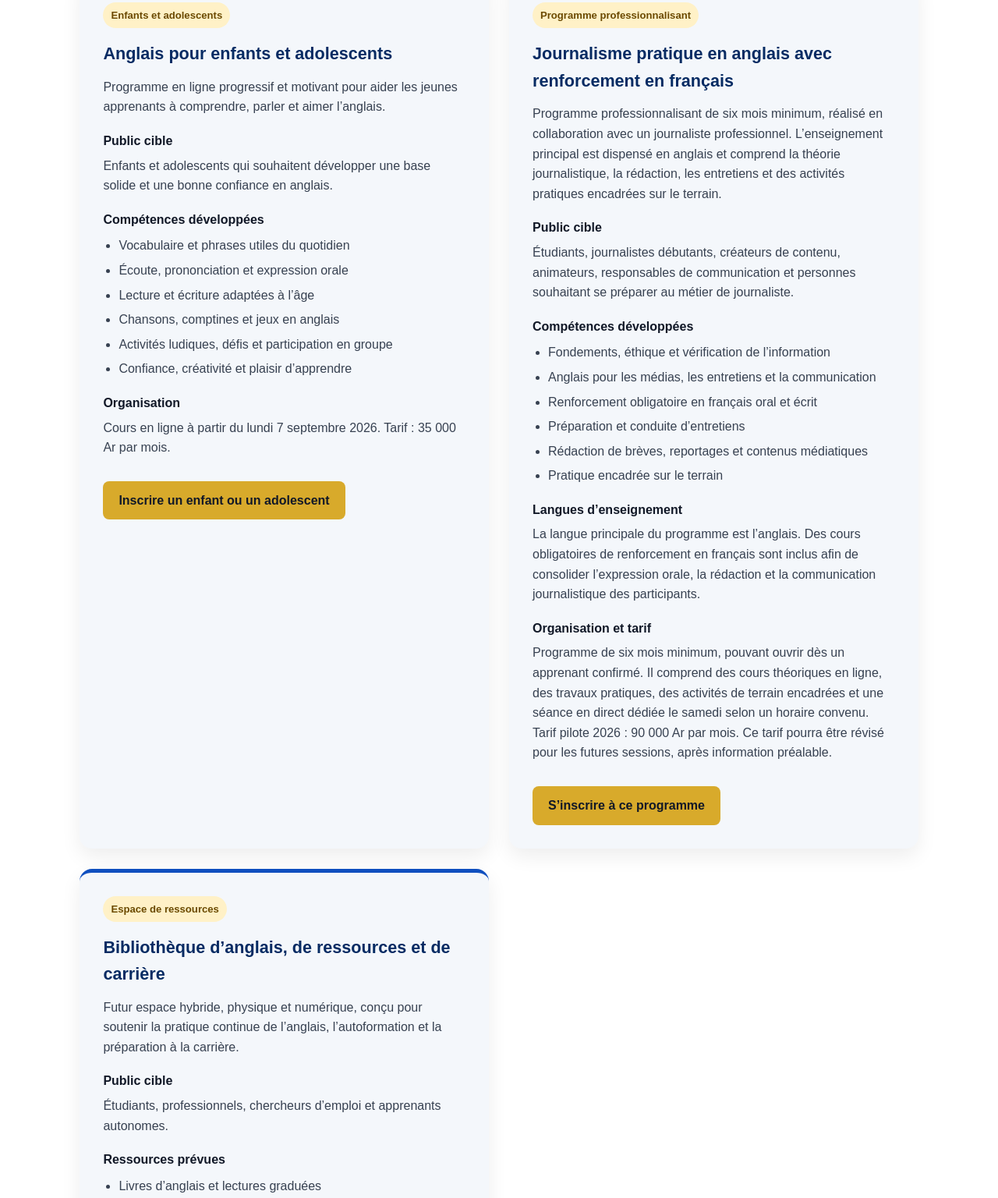
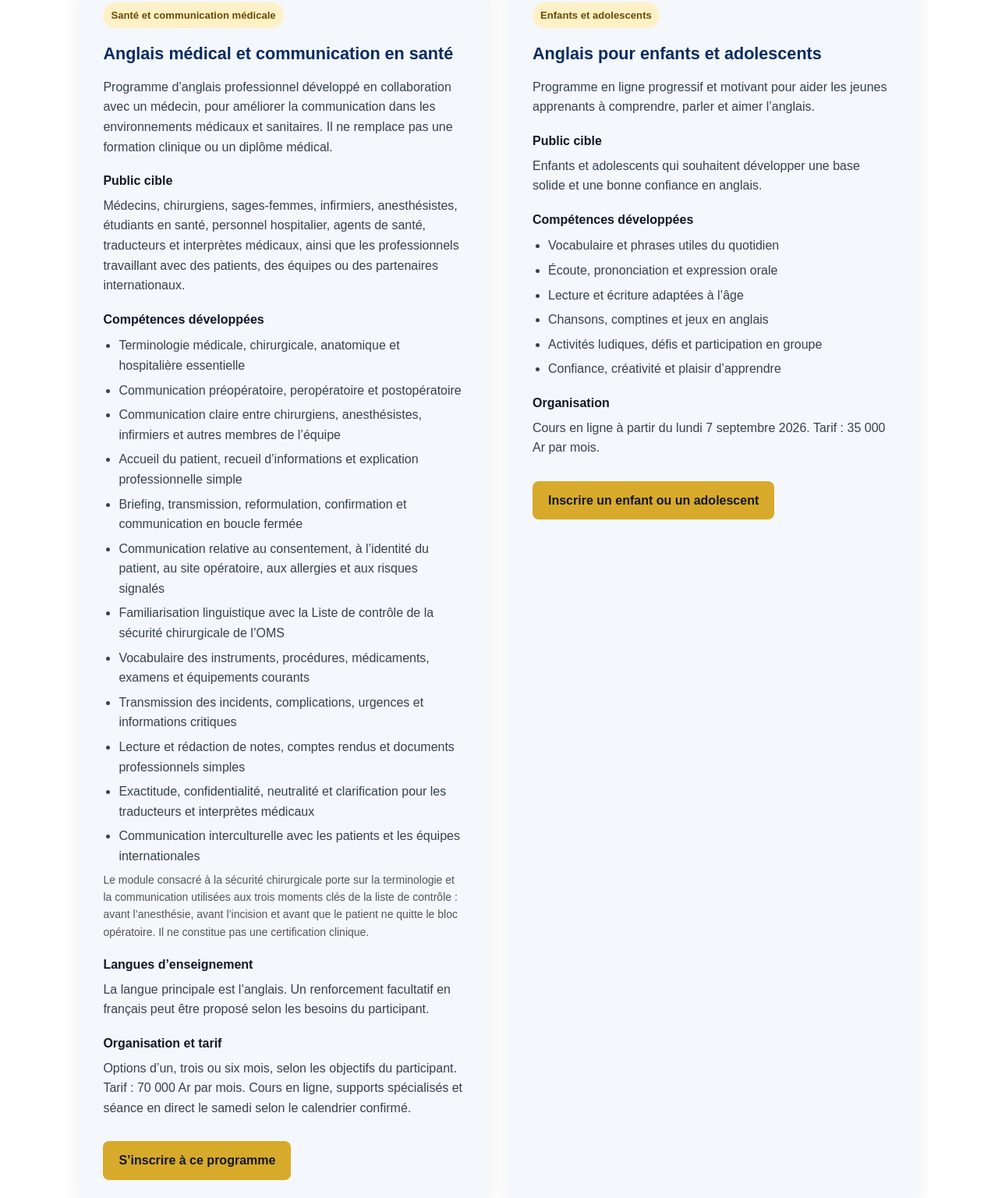
Before and after one commit to clarrydimbisoa/alliance-anglophone-site, a plain HTML site: page fr/programmes.html in a window 1280 px wide. Shown: the part 5148-6684 px from the top of the page at 78% size. Drawn offline with Linux system fonts and the light colour scheme.

Commit message:
Add Medical English and perioperative communication program

```diff
--- a/fr/programmes.html
+++ b/fr/programmes.html
@@ -673,6 +673,60 @@
         </article>
 
         <article class="program-card">
+  <span class="tag">Santé et communication médicale</span>
+  <h3>Anglais médical et communication en santé</h3>
+  <p>
+    Programme d’anglais professionnel développé en collaboration avec un médecin,
+    pour améliorer la communication dans les environnements médicaux et sanitaires.
+    Il ne remplace pas une formation clinique ou un diplôme médical.
+  </p>
+
+  <h4>Public cible</h4>
+<p>
+  Médecins, chirurgiens, sages-femmes, infirmiers, anesthésistes, étudiants en
+  santé, personnel hospitalier, agents de santé, traducteurs et interprètes
+  médicaux, ainsi que les professionnels travaillant avec des patients,
+  des équipes ou des partenaires internationaux.
+</p>
+
+  <h4>Compétences développées</h4>
+<ul>
+  <li>Terminologie médicale, chirurgicale, anatomique et hospitalière essentielle</li>
+  <li>Communication préopératoire, peropératoire et postopératoire</li>
+  <li>Communication claire entre chirurgiens, anesthésistes, infirmiers et autres membres de l’équipe</li>
+  <li>Accueil du patient, recueil d’informations et explication professionnelle simple</li>
+  <li>Briefing, transmission, reformulation, confirmation et communication en boucle fermée</li>
+  <li>Communication relative au consentement, à l’identité du patient, au site opératoire, aux allergies et aux risques signalés</li>
+  <li>Familiarisation linguistique avec la Liste de contrôle de la sécurité chirurgicale de l’OMS</li>
+  <li>Vocabulaire des instruments, procédures, médicaments, examens et équipements courants</li>
+  <li>Transmission des incidents, complications, urgences et informations critiques</li>
+  <li>Lecture et rédaction de notes, comptes rendus et documents professionnels simples</li>
+  <li>Exactitude, confidentialité, neutralité et clarification pour les traducteurs et interprètes médicaux</li>
+  <li>Communication interculturelle avec les patients et les équipes internationales</li>
+</ul>
+          <p class="note">
+  Le module consacré à la sécurité chirurgicale porte sur la terminologie et
+  la communication utilisées aux trois moments clés de la liste de contrôle :
+  avant l’anesthésie, avant l’incision et avant que le patient ne quitte le bloc
+  opératoire. Il ne constitue pas une certification clinique.
+</p>
+
+  <h4>Langues d’enseignement</h4>
+  <p>
+    La langue principale est l’anglais. Un renforcement facultatif en français
+    peut être proposé selon les besoins du participant.
+  </p>
+
+  <h4>Organisation et tarif</h4>
+  <p>
+    Options d’un, trois ou six mois, selon les objectifs du participant.
+    Tarif : 70 000 Ar par mois. Cours en ligne, supports spécialisés et séance
+    en direct le samedi selon le calendrier confirmé.
+  </p>
+
+  <a class="btn btn-primary" href="inscription.html">S’inscrire à ce programme</a>
+</article>
+        <article class="program-card">
   <span class="tag">Enfants et adolescents</span>
   <h3>Anglais pour enfants et adolescents</h3>
   <p>
```
